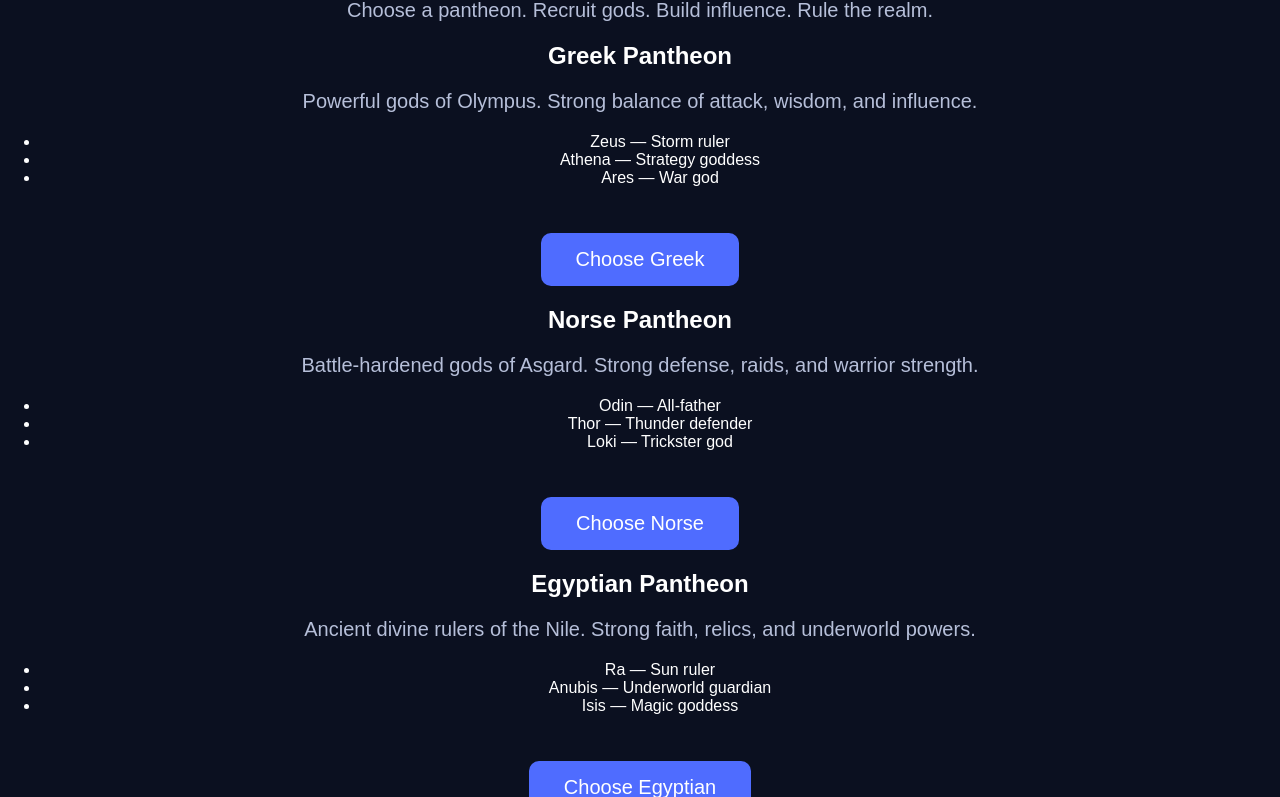
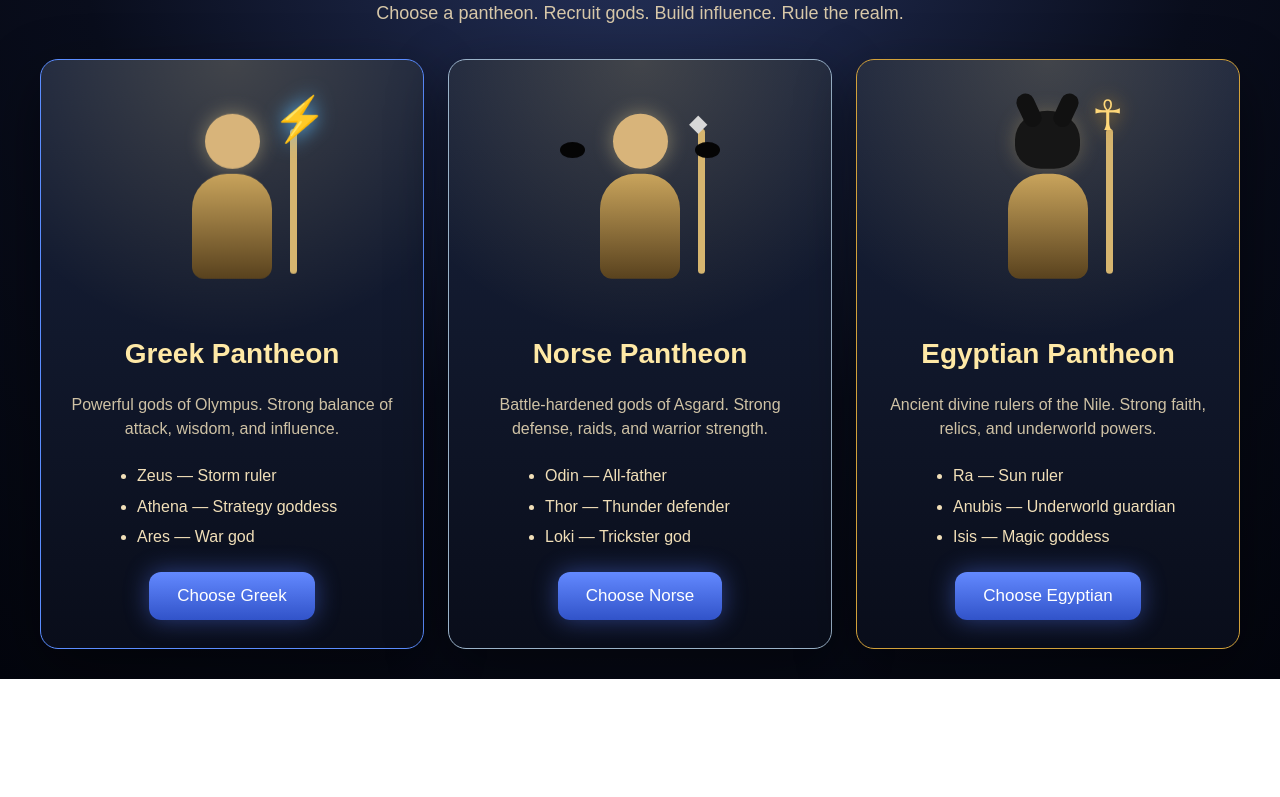
Before and after one commit to sdhd9yfk8d-afk/realm-of-gods, a plain HTML site: page index.html in a window 1280 px wide. Shown: the part 130-927 px from the top of the page. After the commit the page ends 809 px from the top, so only its background shows below. Drawn offline with Linux system fonts and the light colour scheme.

Commit message:
Refactor CSS for improved styling and layout

```diff
--- a/style.css
+++ b/style.css
@@ -1,36 +1,299 @@
+*{
+  box-sizing:border-box;
+}
+
 body{
   margin:0;
-  background:#0b1020;
+  background:
+    radial-gradient(circle at top, #27345f, #090d1c 55%, #03050d);
+  color:#f5ead4;
+  font-family:Arial, sans-serif;
+}
+
+.app{
+  min-height:100vh;
+  padding:30px;
+}
+
+header{
+  text-align:center;
+  margin-bottom:35px;
+}
+
+header h1{
+  font-size:56px;
+  margin:20px 0 10px;
+  letter-spacing:2px;
+  color:#ffe9a6;
+  text-shadow:0 0 20px rgba(255,211,95,.45);
+}
+
+header p{
+  color:#d8c8a9;
+  font-size:18px;
+}
+
+.pantheon-grid{
+  display:grid;
+  grid-template-columns:repeat(3, 1fr);
+  gap:24px;
+  max-width:1200px;
+  margin:0 auto;
+}
+
+.god-card{
+  position:relative;
+  background:linear-gradient(180deg, #18223c, #090d1a);
+  border:1px solid #806a3b;
+  border-radius:18px;
+  padding:28px;
+  text-align:center;
+  min-height:560px;
+  box-shadow:0 20px 60px rgba(0,0,0,.45);
+  overflow:hidden;
+}
+
+.god-card:before{
+  content:"";
+  position:absolute;
+  inset:0;
+  background:radial-gradient(circle at top, rgba(255,225,140,.18), transparent 45%);
+  pointer-events:none;
+}
+
+.god-card h2{
+  color:#ffe9a6;
+  font-size:28px;
+  margin-top:30px;
+}
+
+.god-card p{
+  color:#cfc2a5;
+  line-height:1.5;
+}
+
+.god-card ul{
+  text-align:left;
+  color:#f1dfb8;
+  line-height:1.9;
+  margin:20px auto;
+  max-width:270px;
+}
+
+button{
+  border:none;
+  background:linear-gradient(180deg, #6389ff, #3153c9);
   color:white;
-  font-family:Arial, sans-serif;
+  padding:14px 28px;
+  font-size:17px;
+  border-radius:12px;
+  cursor:pointer;
+  box-shadow:0 0 25px rgba(86,122,255,.45);
+}
+
+button:hover{
+  transform:scale(1.04);
+}
+
+.god-character{
+  position:relative;
+  height:210px;
+  margin:10px auto;
+  width:170px;
+  animation:float 3s ease-in-out infinite;
+}
+
+.head{
+  position:absolute;
+  top:25px;
+  left:58px;
+  width:55px;
+  height:55px;
+  background:#d8b47a;
+  border-radius:50%;
+  box-shadow:0 0 20px rgba(255,232,160,.4);
+}
+
+.body{
+  position:absolute;
+  top:85px;
+  left:45px;
+  width:80px;
+  height:105px;
+  background:linear-gradient(180deg, #c9a45c, #59421e);
+  border-radius:35px 35px 12px 12px;
+}
+
+.staff{
+  position:absolute;
+  top:40px;
+  right:20px;
+  width:7px;
+  height:145px;
+  background:#d6b56f;
+  border-radius:10px;
+}
+
+.lightning:before{
+  content:"⚡";
+  position:absolute;
+  top:-32px;
+  left:-14px;
+  font-size:38px;
+  color:#9ed8ff;
+  text-shadow:0 0 18px #5ebeff;
+  animation:pulse 1s infinite alternate;
+}
+
+.spear:before{
+  content:"◆";
+  position:absolute;
+  top:-20px;
+  left:-9px;
+  font-size:24px;
+  color:#d8d8d8;
+}
+
+.ankh:before{
+  content:"☥";
+  position:absolute;
+  top:-38px;
+  left:-14px;
+  font-size:42px;
+  color:#ffd879;
+  text-shadow:0 0 18px #c8942d;
+}
+
+.jackal-head{
+  position:absolute;
+  top:22px;
+  left:52px;
+  width:65px;
+  height:58px;
+  background:#161616;
+  border-radius:50% 50% 40% 40%;
+  box-shadow:0 0 20px rgba(255,216,121,.25);
+}
+
+.jackal-head:before{
+  content:"";
+  position:absolute;
+  top:-18px;
+  left:5px;
+  width:18px;
+  height:35px;
+  background:#111;
+  transform:rotate(-25deg);
+  border-radius:10px;
+}
+
+.jackal-head:after{
+  content:"";
+  position:absolute;
+  top:-18px;
+  right:5px;
+  width:18px;
+  height:35px;
+  background:#111;
+  transform:rotate(25deg);
+  border-radius:10px;
+}
+
+.raven{
+  position:absolute;
+  width:25px;
+  height:16px;
+  background:#050505;
+  border-radius:50%;
+  top:55px;
+  animation:wing 1.2s infinite alternate;
+}
+
+.raven.left{
+  left:5px;
+}
+
+.raven.right{
+  right:5px;
+}
+
+.greek{
+  border-color:#5b8dff;
+}
+
+.norse{
+  border-color:#9bb3c9;
+}
+
+.egyptian{
+  border-color:#d2a13a;
+}
+
+.dashboard{
+  max-width:800px;
+  margin:40px auto;
+  background:linear-gradient(180deg, #18223c, #090d1a);
+  border:1px solid #806a3b;
+  border-radius:18px;
+  padding:30px;
   text-align:center;
 }
 
-.container{
-  padding-top:120px;
+.hidden{
+  display:none;
 }
 
-h1{
-  font-size:60px;
+.stats{
+  display:grid;
+  grid-template-columns:repeat(3, 1fr);
+  gap:15px;
+  margin:25px 0;
+}
+
+.stats div{
+  background:#10182d;
+  border:1px solid #34415f;
+  border-radius:14px;
+  padding:20px;
+}
+
+.stats strong{
+  display:block;
+  color:#d8c8a9;
   margin-bottom:10px;
 }
 
-p{
-  color:#b6bfd9;
-  font-size:20px;
+.stats span{
+  font-size:30px;
+  color:#ffe9a6;
 }
 
-button{
-  margin-top:30px;
-  padding:15px 35px;
-  border:none;
-  border-radius:10px;
-  background:#4f6cff;
-  color:white;
-  font-size:20px;
-  cursor:pointer;
+@keyframes float{
+  0%{transform:translateY(0);}
+  50%{transform:translateY(-12px);}
+  100%{transform:translateY(0);}
 }
 
-button:hover{
-  background:#6f87ff;
+@keyframes pulse{
+  from{opacity:.6; transform:scale(.95);}
+  to{opacity:1; transform:scale(1.15);}
 }
+
+@keyframes wing{
+  from{transform:translateY(0);}
+  to{transform:translateY(-8px);}
+}
+
+@media(max-width:900px){
+  .pantheon-grid{
+    grid-template-columns:1fr;
+  }
+
+  header h1{
+    font-size:42px;
+  }
+
+  .stats{
+    grid-template-columns:1fr;
+  }
+}
```
